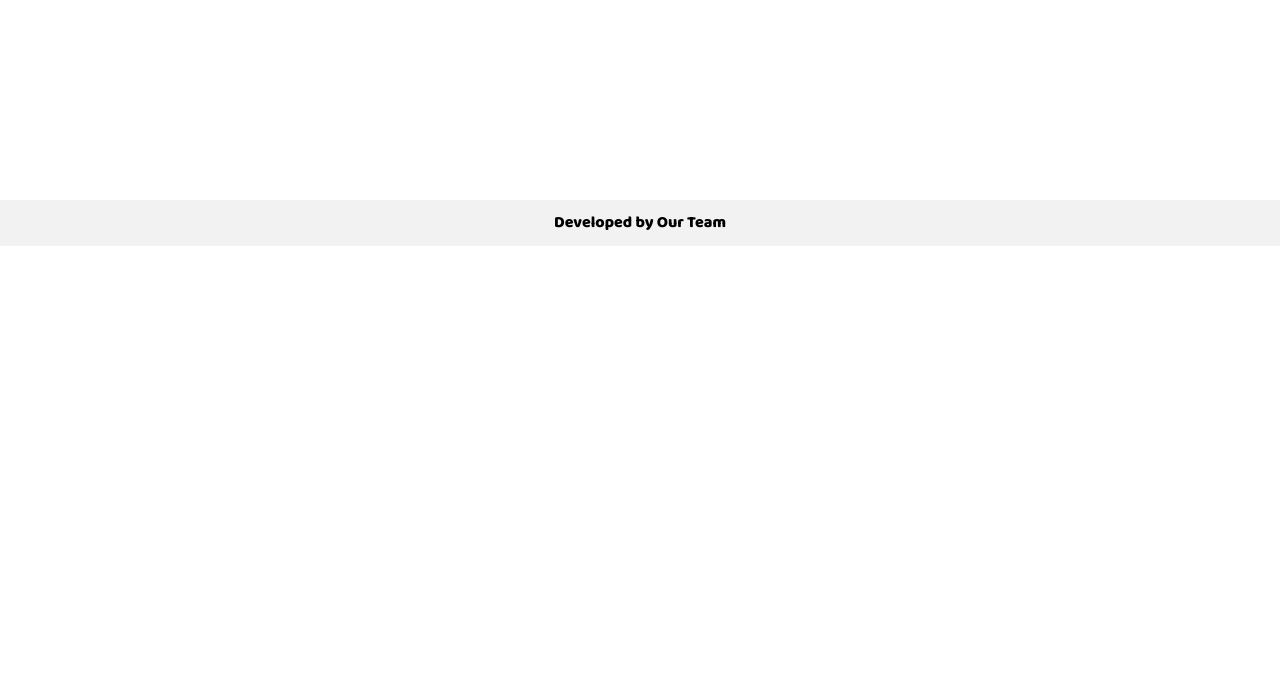
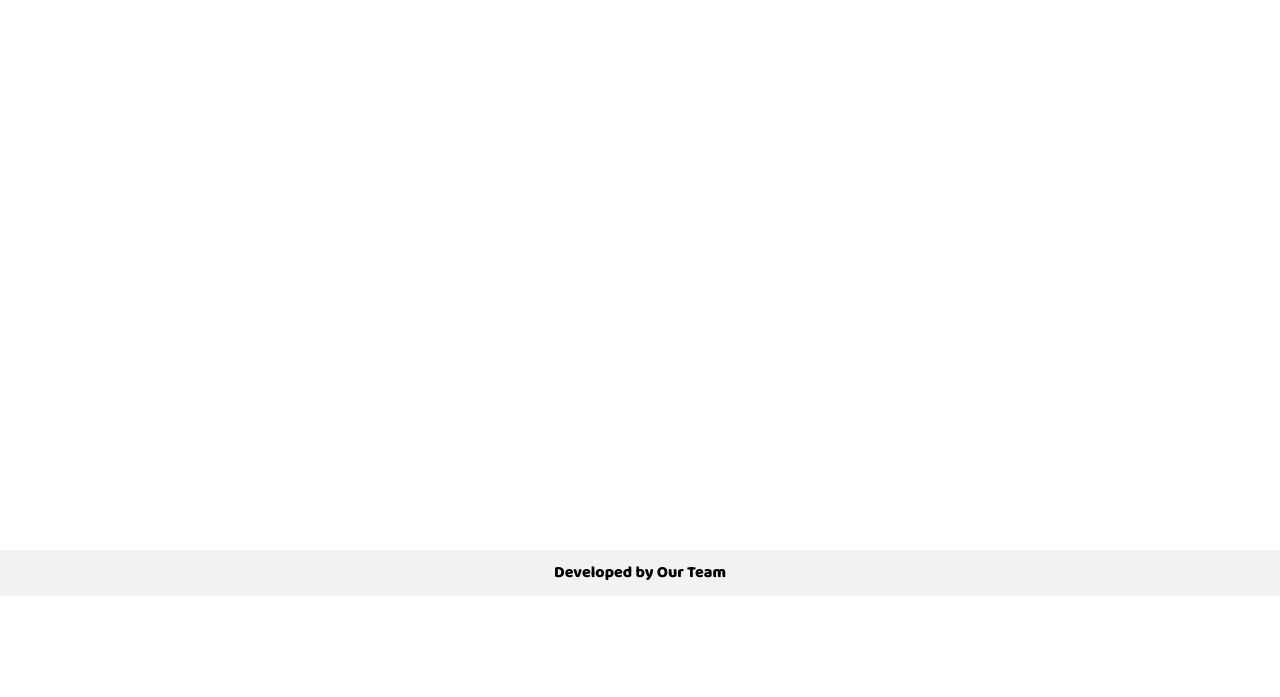
Before and after one commit to parisadikshit/Help-edu, a Django app: template helpedu/edu/templates/edu/basic.html in a window 1280 px wide. Shown: the part 403-1100 px from the top of the page. Run offline with Django 3.2, Linux system fonts and the light colour scheme; the template is opened without the code that fills it, so the values that code supplies are empty.

Commit message:
Update basic.html
footer margin 650
font style

```diff
--- a/helpedu/edu/templates/edu/basic.html
+++ b/helpedu/edu/templates/edu/basic.html
@@ -78,8 +78,9 @@
     footer {
         background-color: #f2f2f2;
         text-align: center;
-        margin-top: 300px;
+        margin-top: 650px;
         padding: 10px;
+        font-family: 'Baloo Bhai 2', cursive;
     }
 </style>
 {% block css %}{% endblock%}
```
